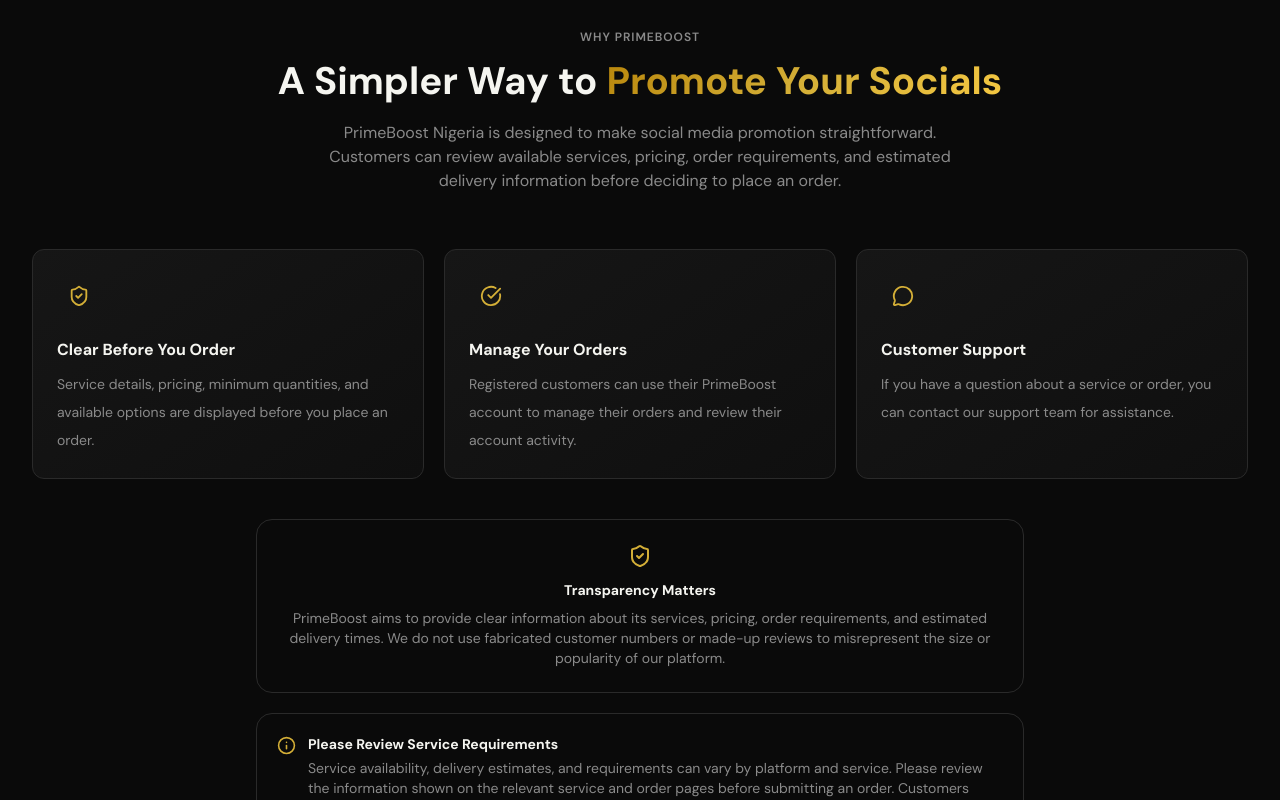
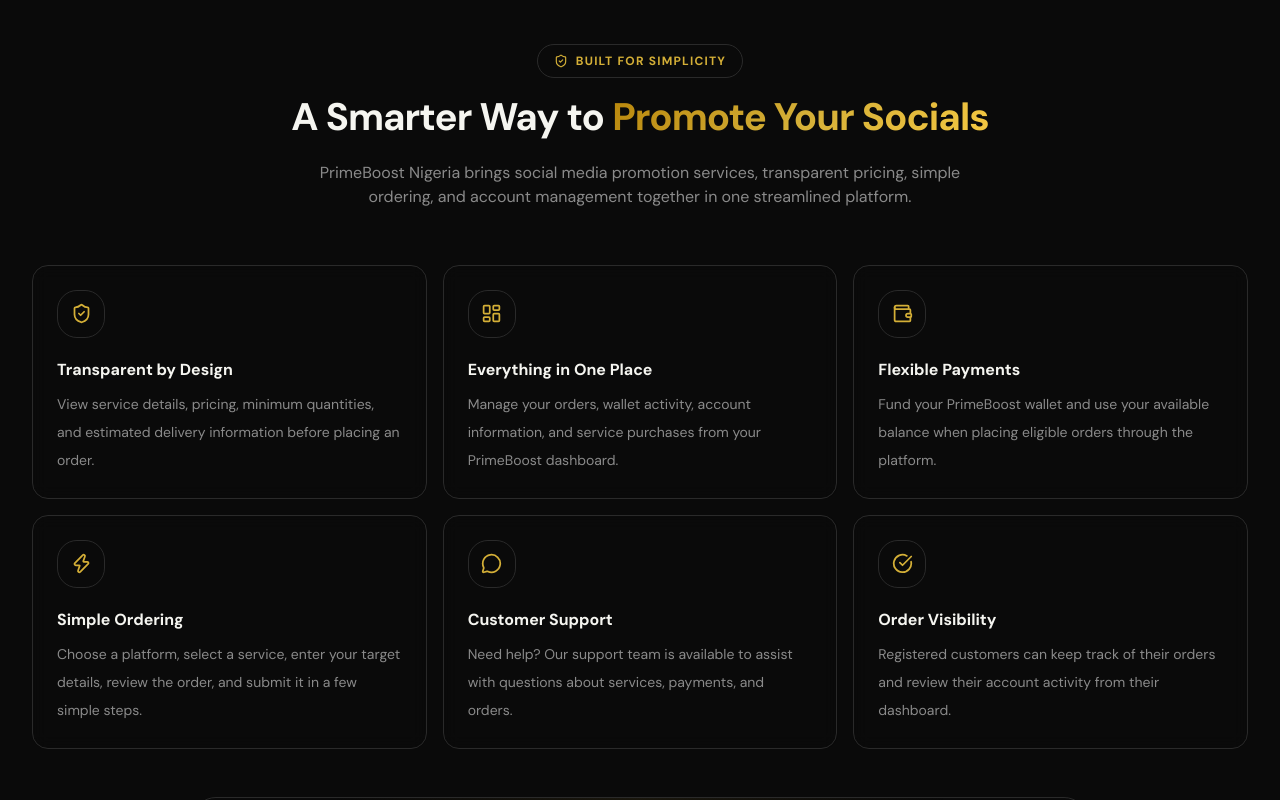
Before and after one commit to mhnzbexchange-ai/primeboostnigeria_6381, a Next.js app: page / in a window 1280 px wide. Shown: the part 2740-3540 px from the top of the page. Built offline with nearby package versions, Linux system fonts and the light colour scheme.

Commit message:
Update HomepageTestimonials.tsx

```diff
--- a/src/app/components/HomepageTestimonials.tsx
+++ b/src/app/components/HomepageTestimonials.tsx
@@ -4,125 +4,161 @@ import {
   MessageCircle,
   ShieldCheck,
   Info,
+  Wallet,
+  LayoutDashboard,
+  Zap,
 } from 'lucide-react';
+
+const benefits = [
+  {
+    icon: ShieldCheck,
+    title: 'Transparent by Design',
+    description:
+      'View service details, pricing, minimum quantities, and estimated delivery information before placing an order.',
+  },
+  {
+    icon: LayoutDashboard,
+    title: 'Everything in One Place',
+    description:
+      'Manage your orders, wallet activity, account information, and service purchases from your PrimeBoost dashboard.',
+  },
+  {
+    icon: Wallet,
+    title: 'Flexible Payments',
+    description:
+      'Fund your PrimeBoost wallet and use your available balance when placing eligible orders through the platform.',
+  },
+  {
+    icon: Zap,
+    title: 'Simple Ordering',
+    description:
+      'Choose a platform, select a service, enter your target details, review the order, and submit it in a few simple steps.',
+  },
+  {
+    icon: MessageCircle,
+    title: 'Customer Support',
+    description:
+      'Need help? Our support team is available to assist with questions about services, payments, and orders.',
+  },
+  {
+    icon: CheckCircle,
+    title: 'Order Visibility',
+    description:
+      'Registered customers can keep track of their orders and review their account activity from their dashboard.',
+  },
+];
 
 export default function HomepageTestimonials() {
   return (
-    <section className="bg-secondary/20 py-24">
-      <div className="mx-auto max-w-screen-xl px-4 lg:px-8">
+    <section className="relative overflow-hidden bg-secondary/20 py-24 sm:py-28">
+      {/* Background decoration */}
+      <div className="pointer-events-none absolute inset-0">
+        <div className="absolute left-1/2 top-0 h-96 w-96 -translate-x-1/2 rounded-full bg-primary/5 blur-3xl" />
+        <div className="absolute bottom-0 left-0 h-72 w-72 rounded-full bg-primary/5 blur-3xl" />
+        <div className="absolute right-0 top-1/3 h-72 w-72 rounded-full bg-accent/5 blur-3xl" />
+      </div>
+
+      <div className="relative mx-auto max-w-screen-xl px-4 lg:px-8">
 
         {/* Heading */}
-        <div className="mb-14 text-center">
-          <p className="section-label mb-3">
-            WHY PRIMEBOOST
-          </p>
+        <div className="mx-auto mb-14 max-w-3xl text-center">
 
-          <h2 className="text-hero-md mb-4 font-bold">
-            A Simpler Way to{' '}
+          <div className="mb-4 inline-flex items-center gap-2 rounded-full border border-primary/20 bg-primary/5 px-4 py-2">
+            <ShieldCheck
+              size={14}
+              className="text-primary"
+              aria-hidden="true"
+            />
+
+            <span className="text-xs font-bold tracking-widest text-primary">
+              BUILT FOR SIMPLICITY
+            </span>
+          </div>
+
+          <h2 className="text-hero-md font-bold tracking-tight">
+            A Smarter Way to{' '}
             <span className="gold-gradient-text">
               Promote Your Socials
             </span>
           </h2>
 
-          <p className="mx-auto max-w-2xl text-sm leading-7 text-muted-foreground sm:text-base">
-            PrimeBoost Nigeria is designed to make social media promotion
-            straightforward. Customers can review available services,
-            pricing, order requirements, and estimated delivery information
-            before deciding to place an order.
+          <p className="mx-auto mt-5 max-w-2xl text-sm leading-7 text-muted-foreground sm:text-base">
+            PrimeBoost Nigeria brings social media promotion services,
+            transparent pricing, simple ordering, and account management
+            together in one streamlined platform.
           </p>
+
         </div>
 
-        {/* Trust cards */}
-        <div className="grid grid-cols-1 gap-5 md:grid-cols-3">
+        {/* Benefits */}
+        <div className="grid grid-cols-1 gap-4 sm:grid-cols-2 lg:grid-cols-3">
 
-          {/* Card 1 */}
-          <div className="card-base card-gradient-bg">
-            <div className="mb-5 flex h-11 w-11 items-center justify-center rounded-xl bg-primary/10">
-              <ShieldCheck
+          {benefits.map((benefit) => {
+            const Icon = benefit.icon;
+
+            return (
+              <div
+                key={benefit.title}
+                className="group relative overflow-hidden rounded-2xl border border-border bg-card/60 p-6 backdrop-blur transition-all duration-300 hover:-translate-y-1 hover:border-primary/30 hover:bg-card/80 hover:shadow-xl"
+              >
+
+                {/* Card accent */}
+                <div className="absolute left-0 top-0 h-px w-full bg-gradient-to-r from-transparent via-primary/60 to-transparent opacity-0 transition-opacity duration-300 group-hover:opacity-100" />
+
+                <div className="mb-5 flex h-12 w-12 items-center justify-center rounded-xl border border-primary/15 bg-primary/10">
+                  <Icon
+                    size={21}
                     className="text-primary"
-                size={22}
                     aria-hidden="true"
                   />
                 </div>
 
                 <h3 className="mb-2 text-base font-bold">
-              Clear Before You Order
+                  {benefit.title}
                 </h3>
 
                 <p className="text-sm leading-7 text-muted-foreground">
-              Service details, pricing, minimum quantities, and available
-              options are displayed before you place an order.
+                  {benefit.description}
                 </p>
+
               </div>
-
-          {/* Card 2 */}
-          <div className="card-base card-gradient-bg">
-            <div className="mb-5 flex h-11 w-11 items-center justify-center rounded-xl bg-primary/10">
-              <CheckCircle
-                className="text-primary"
-                size={22}
-                aria-hidden="true"
-              />
-            </div>
-
-            <h3 className="mb-2 text-base font-bold">
-              Manage Your Orders
-            </h3>
-
-            <p className="text-sm leading-7 text-muted-foreground">
-              Registered customers can use their PrimeBoost account to
-              manage their orders and review their account activity.
-            </p>
-          </div>
-
-          {/* Card 3 */}
-          <div className="card-base card-gradient-bg">
-            <div className="mb-5 flex h-11 w-11 items-center justify-center rounded-xl bg-primary/10">
-              <MessageCircle
-                className="text-primary"
-                size={22}
-                aria-hidden="true"
-              />
-            </div>
-
-            <h3 className="mb-2 text-base font-bold">
-              Customer Support
-            </h3>
-
-            <p className="text-sm leading-7 text-muted-foreground">
-              If you have a question about a service or order, you can
-              contact our support team for assistance.
-            </p>
-          </div>
+            );
+          })}
 
         </div>
 
-        {/* Transparency notice */}
-        <div className="mx-auto mt-10 max-w-3xl rounded-2xl border border-primary/20 bg-card/60 p-6 text-center">
+        {/* Trust statement */}
+        <div className="relative mx-auto mt-12 max-w-4xl overflow-hidden rounded-3xl border border-primary/20 bg-card/70 p-7 text-center shadow-lg backdrop-blur sm:p-9">
 
-          <div className="mb-3 flex justify-center">
+          <div className="absolute inset-0 bg-[radial-gradient(circle_at_top,rgba(212,175,55,0.08),transparent_60%)]" />
+
+          <div className="relative">
+
+            <div className="mx-auto mb-4 flex h-12 w-12 items-center justify-center rounded-full border border-primary/20 bg-primary/10">
               <ShieldCheck
-              size={24}
+                size={23}
                 className="text-primary"
                 aria-hidden="true"
               />
             </div>
 
-          <h3 className="mb-2 text-sm font-bold">
-            Transparency Matters
+            <h3 className="mb-3 text-lg font-bold">
+              Transparency Comes First
             </h3>
 
-          <p className="text-xs leading-6 text-muted-foreground sm:text-sm">
-            PrimeBoost aims to provide clear information about its services,
-            pricing, order requirements, and estimated delivery times.
-            We do not use fabricated customer numbers or made-up reviews to
-            misrepresent the size or popularity of our platform.
+            <p className="mx-auto max-w-2xl text-sm leading-7 text-muted-foreground">
+              We believe customers should know what they are ordering before
+              they pay. PrimeBoost displays service information, pricing,
+              minimum quantities, and estimated delivery details throughout
+              the ordering process.
             </p>
 
           </div>
 
+        </div>
+
         {/* Service information notice */}
-        <div className="mx-auto mt-5 flex max-w-3xl items-start gap-3 rounded-2xl border border-border bg-card/40 p-5 text-left">
+        <div className="mx-auto mt-5 flex max-w-4xl items-start gap-3 rounded-2xl border border-border bg-card/40 p-5 text-left backdrop-blur">
 
           <Info
             size={19}
@@ -132,14 +168,14 @@ export default function HomepageTestimonials() {
 
           <div>
             <h3 className="mb-1 text-sm font-bold">
-              Please Review Service Requirements
+              Important Service Information
             </h3>
 
             <p className="text-xs leading-6 text-muted-foreground sm:text-sm">
-              Service availability, delivery estimates, and requirements
-              can vary by platform and service. Please review the information
-              shown on the relevant service and order pages before submitting
-              an order. Customers should also use social media services in
+              Service availability, delivery estimates, and requirements can
+              vary by platform and service. Please review the information shown
+              on the relevant service and order pages before submitting an
+              order. Customers should also use social media services in
               accordance with the applicable platform's terms and policies.
             </p>
           </div>
```
Lines whose indentation alone changed are shown as unchanged.
